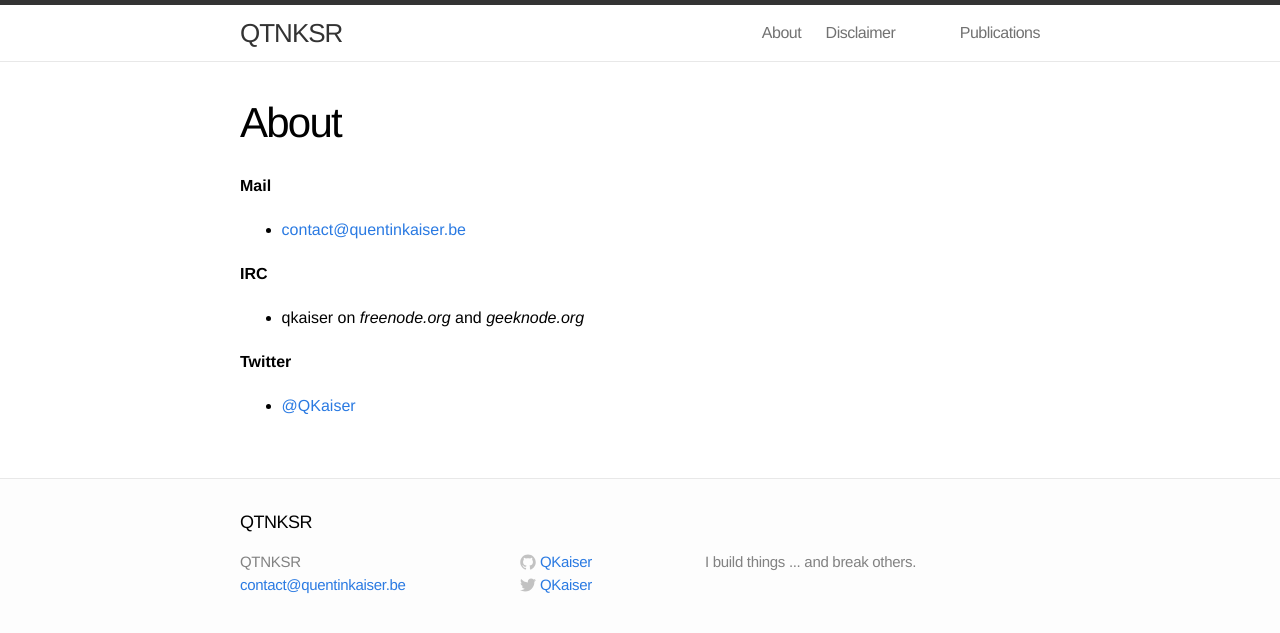
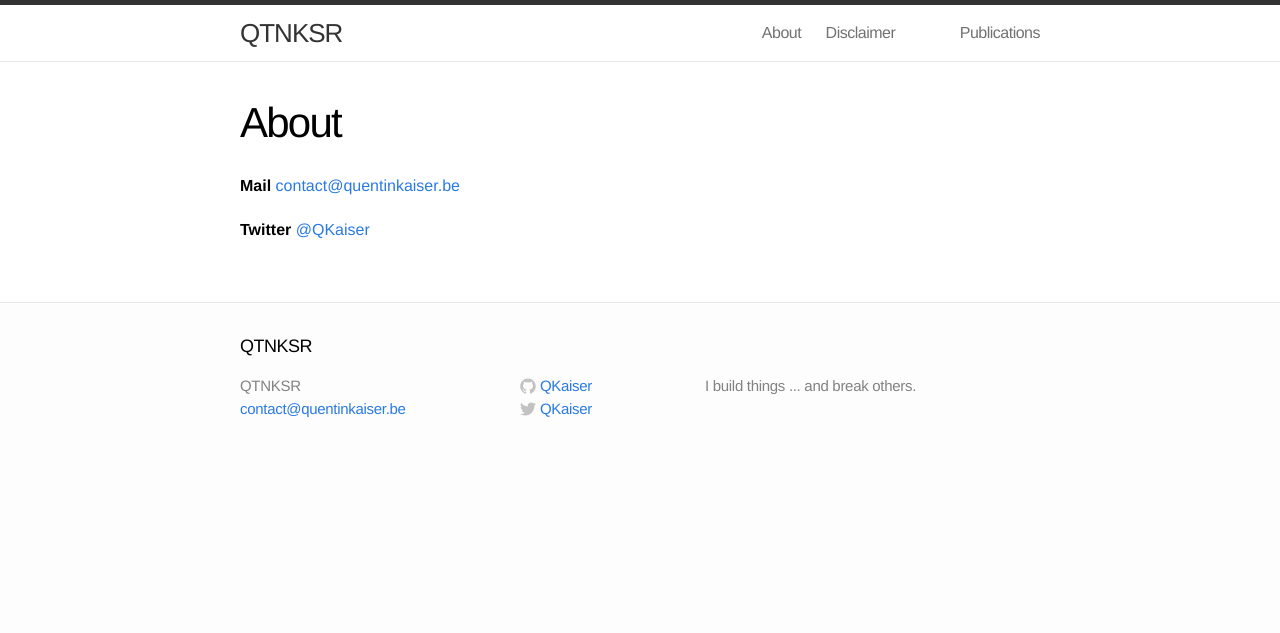
Before and after one commit to qkaiser/qkaiser.github.io, a Jekyll site: the page built from about.md, in a window 1280 px wide. Shown: the top 633 px of the page. Built offline with Jekyll 4.4.1, drawn with Linux system fonts in a browser that asks for light colours.

Commit message:
Not using IRC that much these days.

```diff
--- a/about.md
+++ b/about.md
@@ -4,14 +4,6 @@ title: About
 permalink: /about/
 ---
 
-**Mail**
+**Mail** [contact@quentinkaiser.be](mailto:contact@quentinkaiser.be)
 
-* [contact@quentinkaiser.be](mailto:contact@quentinkaiser.be)
-
-**IRC**
-
-* qkaiser on *freenode.org* and *geeknode.org*
-
-**Twitter**
-
-* [@QKaiser](https://twitter.com/qkaiser)
+**Twitter** [@QKaiser](https://twitter.com/qkaiser)
```
